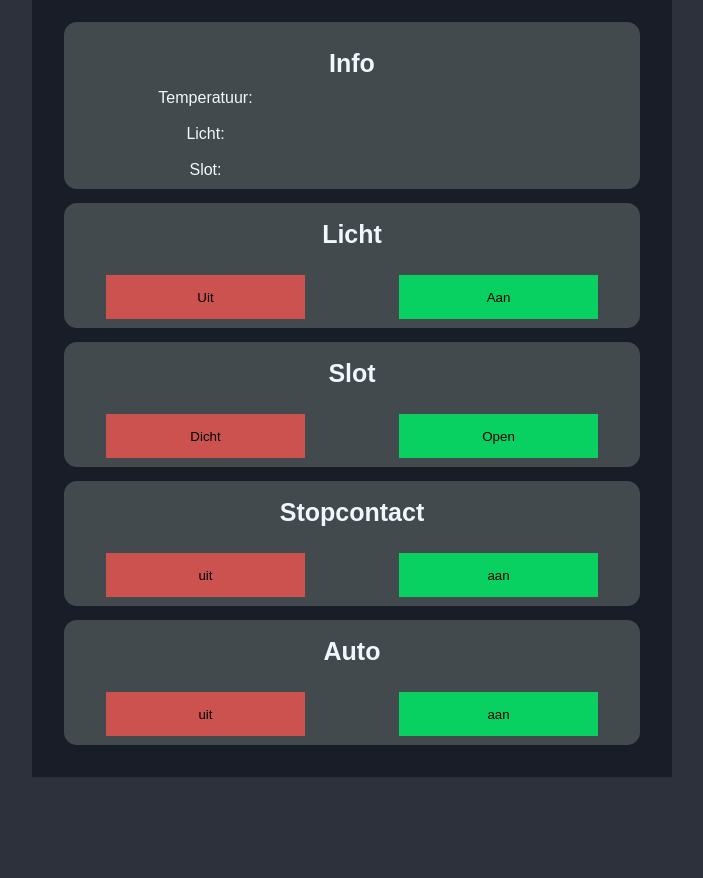
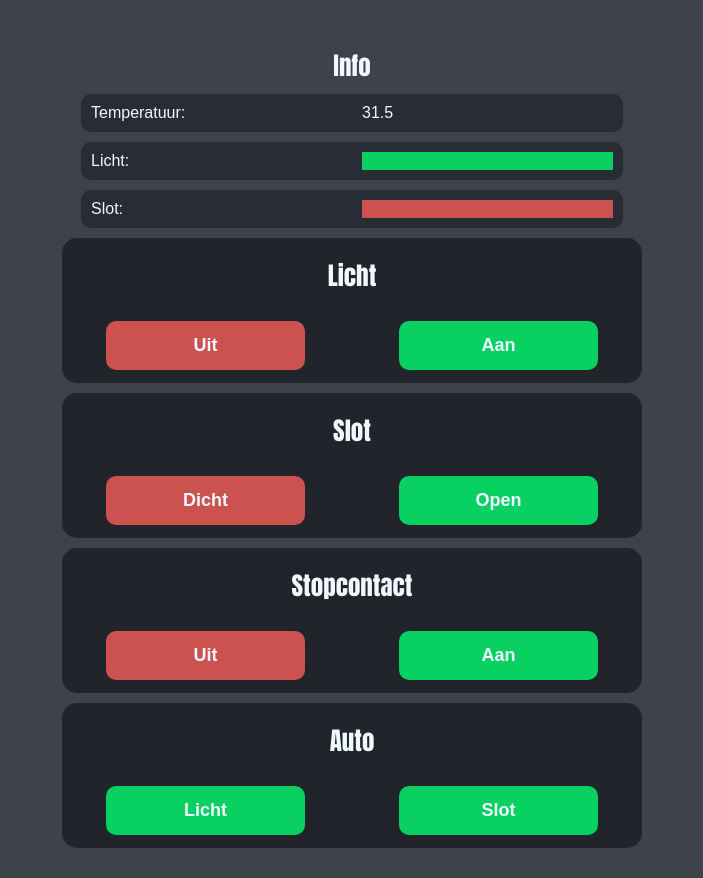
Before and after one commit to Masaslo/Auto-kamer, a Flask app: page / in a window 1280 px wide. Shown: the whole page, without its empty margins (288-991 px from the left). Before the commit the page ends 777 px from the top, so only its background shows below. Run offline with Flask 2, Linux system fonts and the light colour scheme.

Commit message:
betere website versie gemaakt

```diff
--- a/PythonCode/server.py
+++ b/PythonCode/server.py
@@ -17,47 +17,71 @@ app = flask.Flask('__name__')
 
 lichtServoPort = 12
 
+autoslot = "autoslotaan"
+autolicht = "autolichtaan"
 
-
-@app.route('/LichtUit')
+@app.route('/lichtuit')
 def LichtUit():
 
     return flask.redirect('/')
 
-@app.route('/LichtAan')
+@app.route('/lichtaan')
 def LichtAan():
     return flask.redirect('/')
 
-@app.route('/DeurOpen')
+@app.route('/slotopen')
 def DeurOpen():
     return flask.redirect('/')
 
-@app.route('/DeurDicht')
+@app.route('/slotdicht')
 def DeurDicht():
     return flask.redirect('/')
 
-@app.route('/StopContactUit')
+@app.route('/stopcontactuit')
 def StopContactUit():
     return flask.redirect('/')
 
-@app.route('/StopContactAan')
+@app.route('/stopcontactaan')
 def StopContactAan():
     return flask.redirect('/')
 
-@app.route('/SensorUit')
-def SesnorUit():
+
+@app.route('/autolicht')
+def autolichtToggle():
+    global autolicht
+    if autolicht == "autolichtaan":
+        autolicht = "autolichtuit"
+    elif autolicht == "autolichtuit":
+        autolicht = "autolichtaan"
+    print(autolicht)
 
     return flask.redirect('/')
 
-@app.route('/SensorAan')
-def SensorAan():
-    print("sensor aan")
-    #addToTerminal("<br> gay")
+
+@app.route('/autoslot')
+def autoSlotToggle():
+    global autoslot
+    if autoslot == "autoslotaan":
+        autoslot = "autoslotuit"
+    elif autoslot == "autoslotuit":
+        autoslot = "autoslotaan"
+    print(autoslot)
     return flask.redirect('/')
+
+
+licht = "lichtaan"
+slot = "slotdicht"
+temp = 31.5
 
 @app.route('/')
 def home():
-    return flask.render_template('index.html')
+    return flask.render_template('index.html',
+                                  temp=temp,
+                                 slot=slot,
+                                 licht=licht,
+                                 autolicht=autolicht,
+                                 autoslot=autoslot
+                                 )
 
 def maakServer():
     app.run(host='0.0.0.0', port=5000)
--- a/PythonCode/templates/index.html
+++ b/PythonCode/templates/index.html
@@ -8,7 +8,7 @@
 </head>
 <style>
     body{
-        background-color: #2c313c;
+        background-color: #3d424b;
         font-family: 'Josefin Sans', sans-serif;
         display: flex;
         flex-direction: column;
@@ -17,32 +17,49 @@
 
         margin: 0px;
         color: aliceblue;
+
+        overflow: hidden;
     }
     #main{
 
         padding: 20px;
         width: 100%;
         max-width: 600px;
-        background-color: #191d28;
         width: 85%;
         max-width: 600px;
         margin-top: 0px;
     }
 
-    .box, #info {
+    .box {
         display: grid;
         grid-template-columns: repeat(2, 1fr);
         grid-template-rows: 1fr 1fr;
         grid-column-gap: 10px;
-        background-color: #434a4e;
-        border: 2px solid #191d28;
+        background-color: #21252b;
+        border: 2px solid #21252b;
           border-radius: 15px;
           margin: 10px
     }
     #info{
-        grid-template-rows: 1fr 2fr;
+        display: flex;
+        flex-direction: column;
+        justify-content: center;
+        align-items: center;
+    }
+    .rij {
+        display: grid;
+        grid-template-columns: 1fr 1fr;
+        column-gap: 20px;
+        background-color: #282c34;
+        width: 87%;
+        margin-top: 10px;
+        padding: 10px;
+        border-radius: 10px;
+
     }
     h1 {
+        font-family: Impact;
+        font-weight: lighter;
         grid-column: 1 / 3;
         text-align: center;
     }
@@ -66,6 +83,15 @@
         width: 70%;
         height: 70%;
         border: 0;
+
+        color: aliceblue;
+        font-size: large;
+        font-weight: bolder;
+
+        border-radius: 10px;
+    }
+    button:active{
+        border: 2px #21252b solid;
     }
     .aan{
         background-color:  #08d162;
@@ -77,12 +103,30 @@
     h1{
         font-size: 20px;
     }
+    span {
+        font-size: 12px;
+    }
 
     @media screen and (min-width: 680px) {
         h1{
             font-size: 25px;
         }
+        span {
+        font-size: 16px;
+        }
 
+    }
+    a{
+        width: 100%;
+        height: 100%;
+    }
+
+    #lichtaan, #slotopen, #autolichtaan, #autoslotaan{
+        background-color: #08d162;
+        padding: 6px;
+    }
+    #lichtuit, #slotdicht, #autolichtuit, #autoslotuit{
+        background-color: #cc5250;
     }
 
 
@@ -94,16 +138,21 @@
 <div id="main">
     <div id="info" style="margin-top: 0px">
         <h1 style="padding: 10px; padding-bottom: 0px; margin-bottom: 0px;">Info</h1>
-        <div class="linkerkolom" style="margin-top: 0px">
-            <span class="informationSpan">Temperatuur: </span> <br>
-            <span class="informationSpan">Licht: </span><br>
-            <span class="informationSpan">Slot: </span>
-        </div>
-        <div class="rechterkolom" style="margin-top: 0px">
-            <span class="informationValue">{{temp}}</span><br>
-            <span class="informationValue">{{licht}}</span><br>
-            <span class="informationValue">{{slot}}</span>
-        </div>
+        <table>
+            <div class="rij">
+                <span class="informationSpan">Temperatuur: </span>
+                <span class="informationValue">{{temp}}</span>
+                </div>
+            <div class="rij">
+                <span class="informationSpan">Licht: </span>
+                <span class="informationValue" id="{{licht}}"></span>
+            </div>
+            <div class="rij">
+                <span class="informationSpan" >Slot: </span>
+                <span class="informationValue" id="{{slot}}"></span>
+            </div>
+        </table>
+
     </div>
 
 
@@ -112,10 +161,10 @@
     <div class="box">
         <h1>Licht</h1>
         <div class="linkerkolom">
-            <button class="uit">Uit</button>
+            <button class="uit" onclick="window.location.href='/lichtuit'" target="_self">Uit</button>
         </div>
         <div class="rechterkolom">
-            <button class="aan">Aan</button>
+            <button class="aan" onclick="window.location.href='/lichtaan'" target="_self">Aan</button>
         </div>
     </div>
 
@@ -125,10 +174,11 @@
     <div class="box">
         <h1>Slot</h1>
         <div class="linkerkolom">
-            <button class="uit">Dicht</button>
+            <button class="uit" onclick="window.location.href='/slotdicht'" target="_self">Dicht</button>
+
         </div>
         <div class="rechterkolom">
-            <button class="aan">Open</button>
+            <button class="aan" onclick="window.location.href='/slotopen'" target="_self">Open</button>
         </div>
     </div>
 
@@ -139,10 +189,10 @@
     <div class="box">
         <h1>Stopcontact</h1>
         <div class="linkerkolom">
-            <button class="uit">uit</button>
+            <button class="uit" onclick="window.location.href='/stopcontactuit'" target="_self">Uit</button>
         </div>
         <div class="rechterkolom">
-            <button class="aan">aan</button>
+            <button class="aan" onclick="window.location.href='/stopcontactaan'" target="_self">Aan</button>
         </div>
     </div>
 
@@ -153,10 +203,10 @@
     <div class="box">
         <h1>Auto</h1>
         <div class="linkerkolom">
-            <button class="uit">uit</button>
+            <button id="{{autolicht}}" onclick="window.location.href='/autolicht'" target="_self">Licht</button>
         </div>
         <div class="rechterkolom">
-            <button class="aan">aan</button>
+            <button id="{{autoslot}}" onclick="window.location.href='/autoslot'" target="_self">Slot</button>
         </div>
     </div>
 
```
